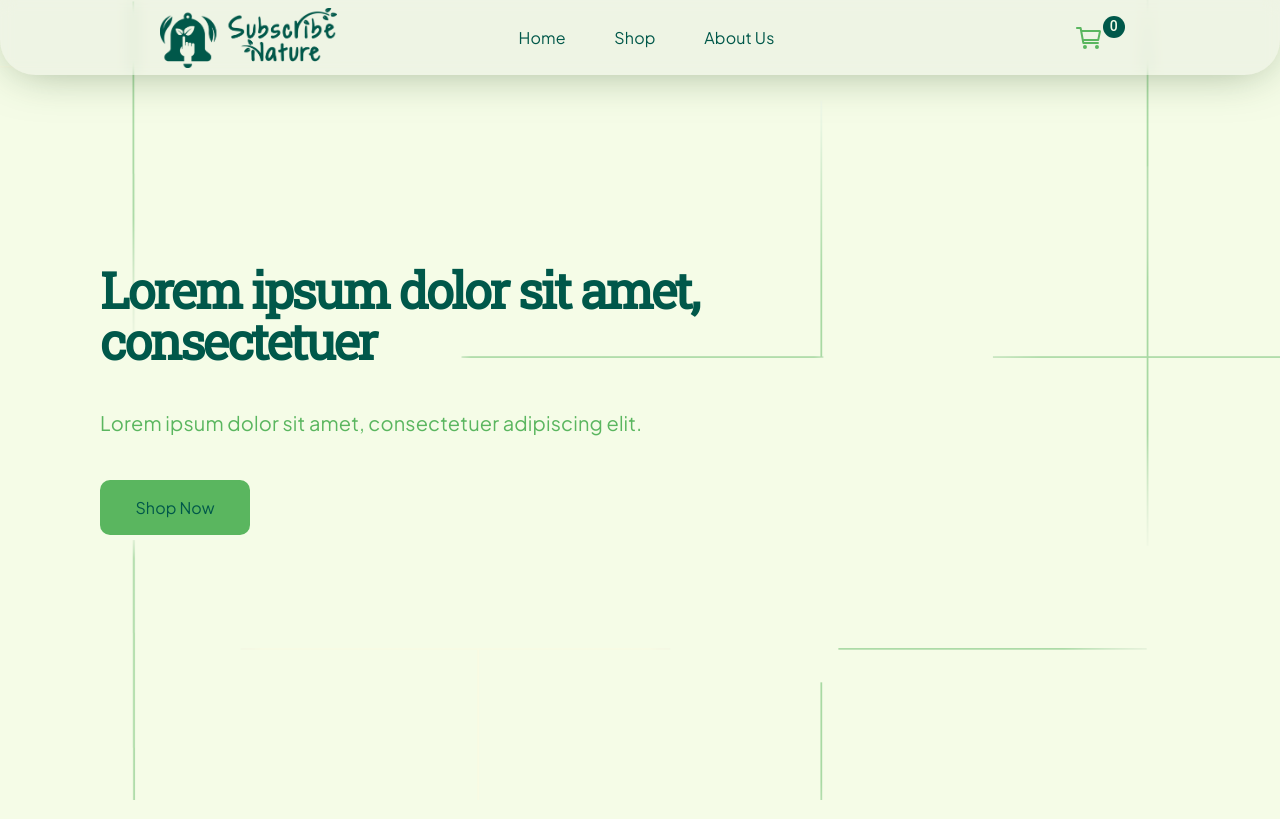
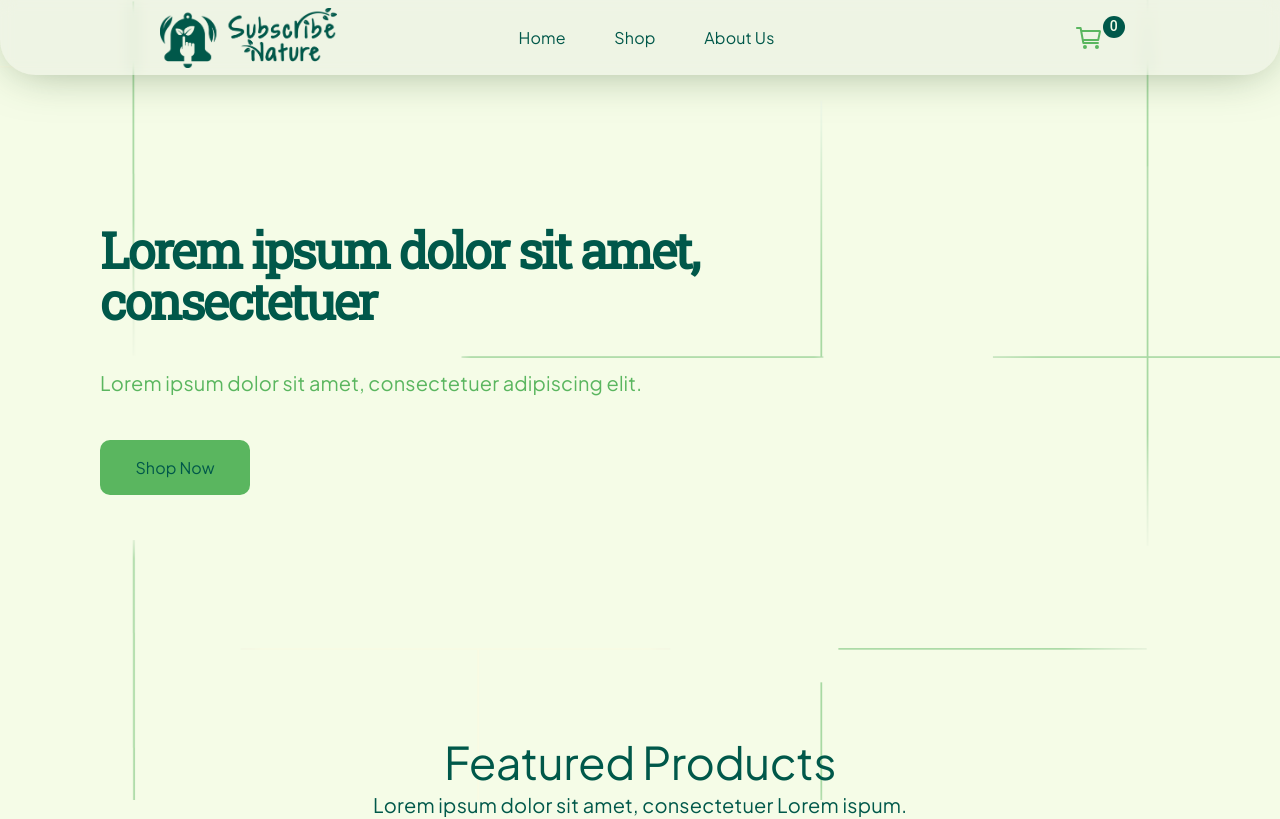
Before and after one commit to subru-37/sample-repo, a React (Vite) app in the folder client/: page / in a window 1280 px wide. Shown: the top 819 px of the page. Built offline with nearby package versions, Linux system fonts and the light colour scheme.

Commit message:
route added to logo to return to homepage

```diff
--- a/client/src/Components/Hero.tsx
+++ b/client/src/Components/Hero.tsx
@@ -4,16 +4,12 @@ import { Typography, Button, TextField, InputAdornment } from '@mui/material';
 import Search from '../utils/Search';
 import { Link } from 'react-scroll';
 import { useNavigate } from 'react-router-dom';
-type props = {
-  name: string;
-  setName: Dispatch<SetStateAction<string>>;
-};
-const Hero = (props: props) => {
+const Hero = () => {
   const navigation = useNavigate();
   return (
     <Box
       sx={{
-        minHeight: '100vh',
+        minHeight: '90vh',
         display: 'flex',
         alignItems: { xs: 'center', sm: 'flex-start' },
         justifyContent: 'center',
--- a/client/src/Components/Navbar.tsx
+++ b/client/src/Components/Navbar.tsx
@@ -10,7 +10,7 @@ import { Drawer, Link as NavLink } from '@mui/material';
 import Cart from '../utils/Cart';
 import useNavbar from '../hooks/useNavbar';
 import SignIcon from '../utils/SignIcon';
-import { Link } from 'react-router-dom';
+import { Link, useNavigate } from 'react-router-dom';
 import logo from '../assets/SNDark Green@4x.png';
 import { useDispatch, useSelector } from 'react-redux';
 import Close from '../utils/Close';
@@ -20,6 +20,7 @@ type props = {
   setCartOpen: (open: boolean) => void;
 };
 export default function Navbar({ cartopen, setCartOpen }: props) {
+  const navigation = useNavigate();
   const navlinks = [
     { name: 'Home', link: '/' },
     { name: 'Shop', link: '/products' },
@@ -79,7 +80,8 @@ export default function Navbar({ cartopen, setCartOpen }: props) {
             src={logo}
             alt={''}
             sx={{ height: '60px', width: '177px' }}
-          ></Typography>
+            onClick={()=> navigation('/')}
+          />
           <Box
             sx={{
               display: {
```
